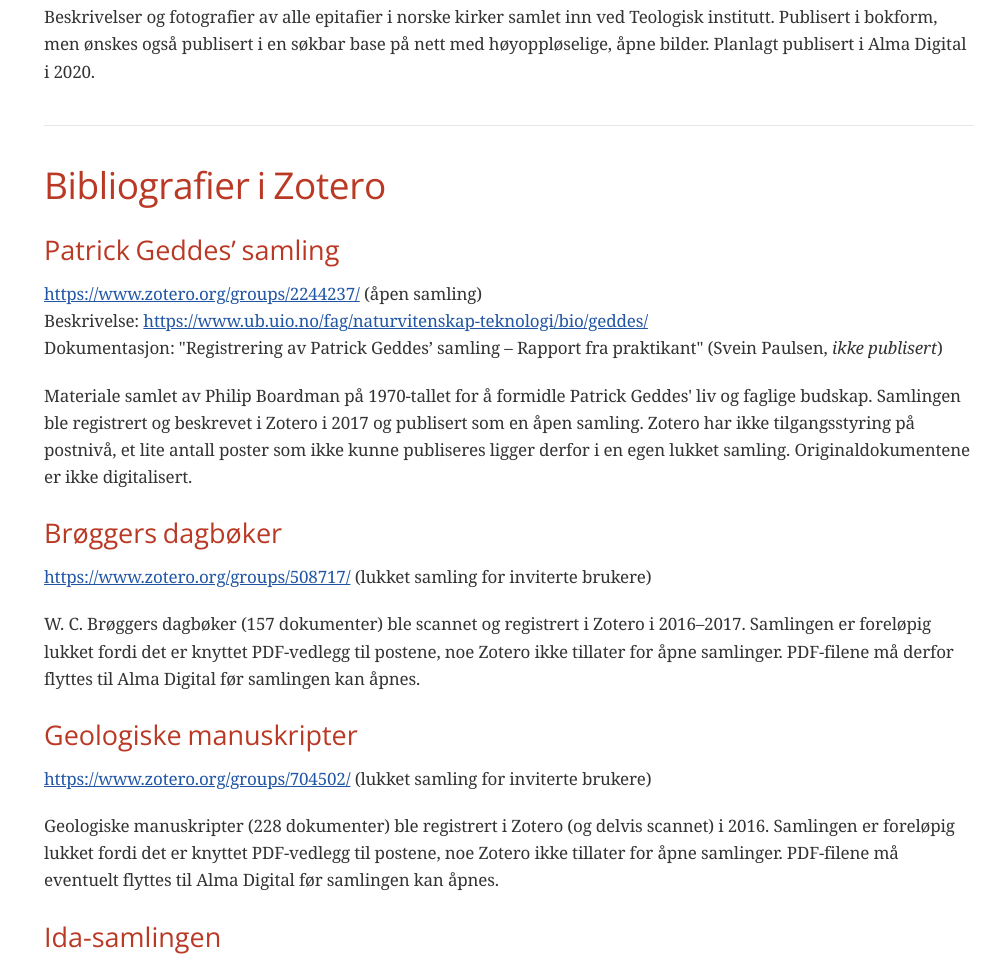
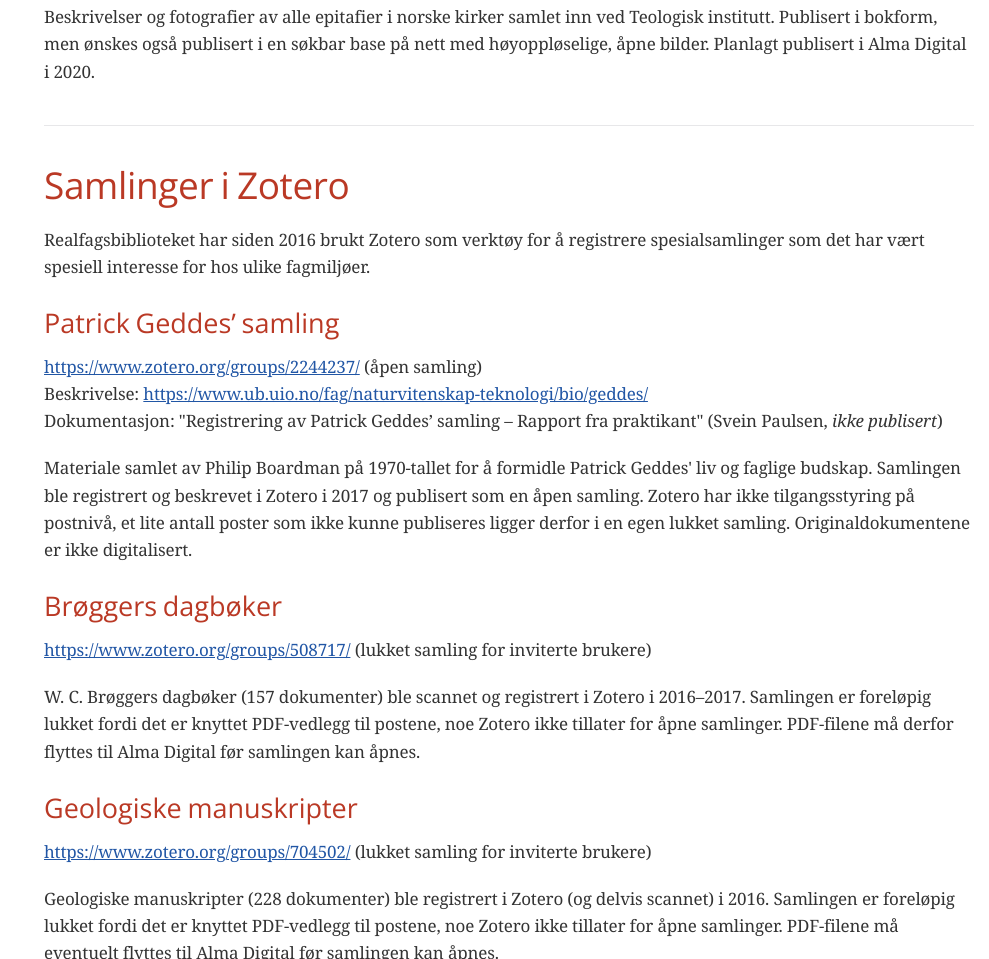
Before and after one commit to uio-library/mangfold-i-samlingene, a plain HTML site: page index.html in a window 1280 px wide. Shown: the part 1684-2643 px from the top of the page, without its empty margins (291-1280 px from the left). Drawn offline with nearby package versions, Linux system fonts and the light colour scheme; a web font is replaced by a local one.

Commit message:
Zotero-innledning

```diff
--- a/index.html
+++ b/index.html
@@ -549,8 +549,11 @@ Planlagt publisert i Alma Digital i 2020.</p>
 </div>
 </div>
 <div class="sect1">
-<h2 id="_bibliografier_i_zotero"><a class="link" href="#_bibliografier_i_zotero">Bibliografier i Zotero</a></h2>
+<h2 id="_samlinger_i_zotero"><a class="link" href="#_samlinger_i_zotero">Samlinger i Zotero</a></h2>
 <div class="sectionbody">
+<div class="paragraph">
+<p>Realfagsbiblioteket har siden 2016 brukt Zotero som verktøy for å registrere spesialsamlinger som det har vært spesiell interesse for hos ulike fagmiljøer.</p>
+</div>
 <div class="sect2">
 <h3 id="_patrick_geddes_samling"><a class="link" href="#_patrick_geddes_samling">Patrick Geddes’ samling</a></h3>
 <div class="paragraph">
```
Also changed, not shown: 1 other file.
